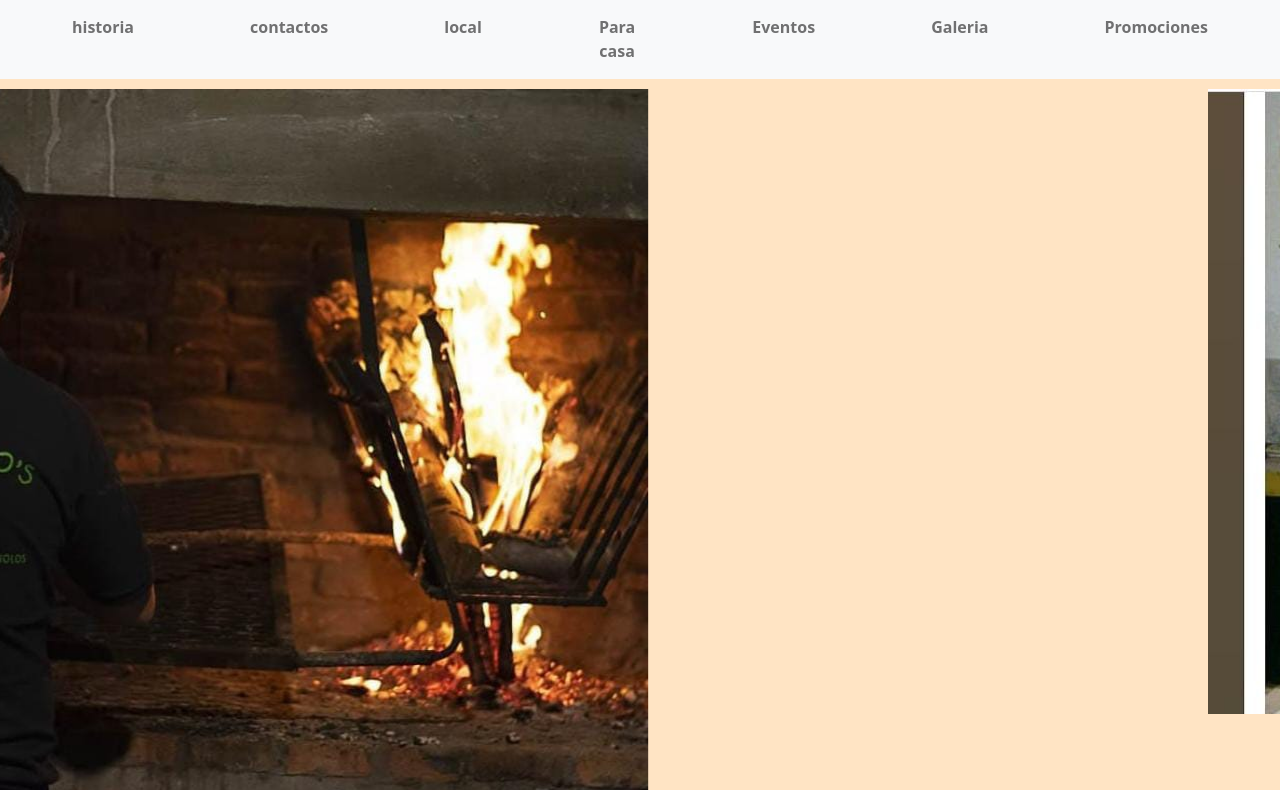
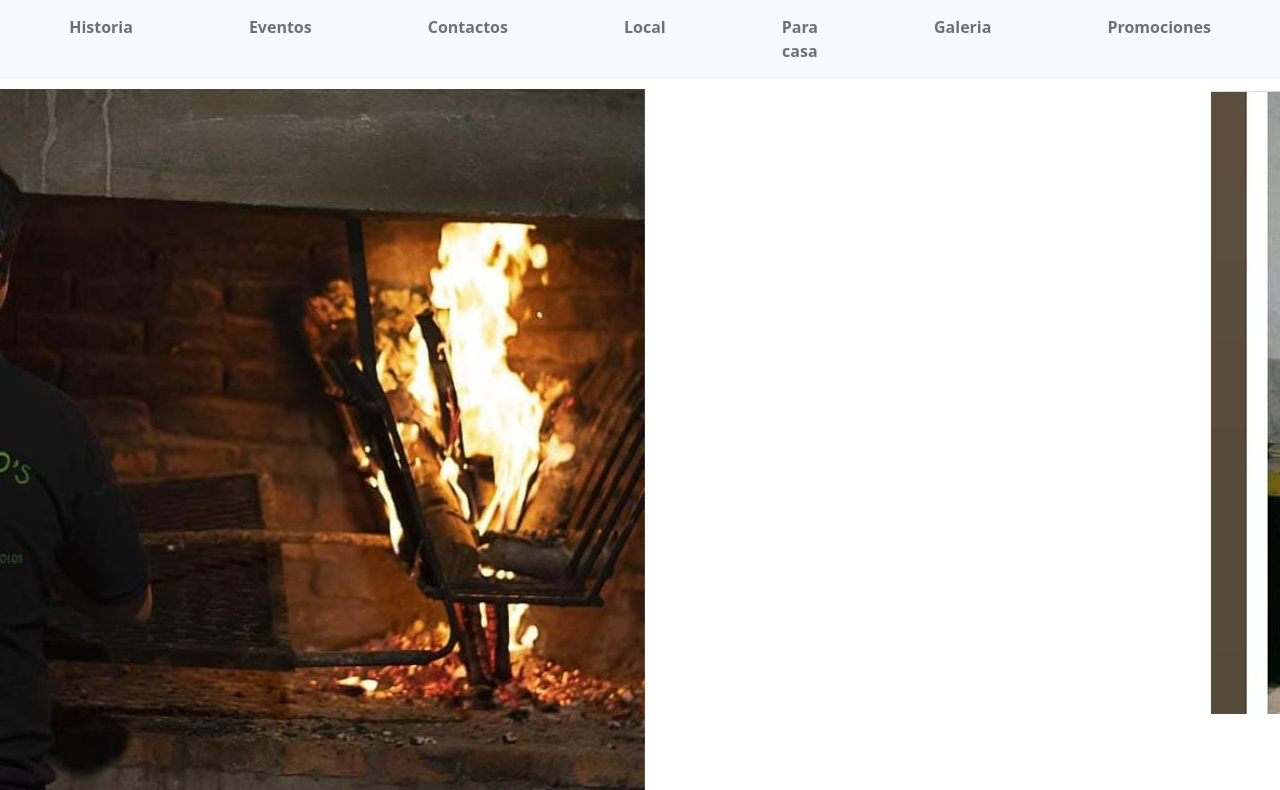
Before and after one commit to fedesas/proyecto-los-manolos, a plain HTML site: page paginas/galeria.html in a window 1280 px wide. Shown: the part 67-857 px from the top of the page. Drawn offline with nearby package versions, Linux system fonts and the light colour scheme.

Commit message:
otra mas

```diff
--- a/estilos.css
+++ b/estilos.css
@@ -12,8 +12,8 @@ html {
 head {
     text-align: center;
 }
-
-
+.d-block{justify-content: center;}
+@media(min-width: 320px)
 
 body {
 
@@ -56,17 +56,6 @@ body {
 }
 
 
-@media (min-width: 600px) {
-    .grid-container {
-        background-color: blue;
-    }
-}
-
-@media (min-width: 900px) {
-    .grid-container {
-        background-color: bisque;
-    }
-}
 
 
 nav {
--- a/paginas/galeria.html
+++ b/paginas/galeria.html
@@ -29,22 +29,23 @@
             <div class="collapse navbar-collapse" id="navbarNav">
                 <ul class="navbar-nav">
                     <li class="nav-item">
-                        <a class="nav-link" href="../paginas/historia.html">historia</a>
+                        <a class="nav-link" href="../paginas/historia.html">Historia</a>
                     </li>
 
                     <li class="nav-item">
-                        <a class="nav-link" href="../paginas/contactos.html">contactos</a>
+                        <a class="nav-link" href="../index.html">Eventos</a>
+                    </li>
+
+                    <li class="nav-item">
+                        <a class="nav-link" href="../paginas/contactos.html">Contactos</a>
                     </li>
                     <li class="nav-item">
-                        <a class="nav-link" href="../paginas/local.html">local</a>
+                        <a class="nav-link" href="../paginas/local.html">Local</a>
                     </li>
                     <li class="nav-item">
                         <a class="nav-link" href="../index.html">Para casa</a>
                     </li>
 
-                    <li class="nav-item">
-                        <a class="nav-link" href="../index.html">Eventos</a>
-                    </li>
                     <li class="nav-item">
                         <a class="nav-link" href="../paginas/galeria.html">Galeria</a>
                     </li>
```
Also changed, not shown: index.html (+3 -3 lines), paginas/contactos.html (+7 -6 lines), paginas/historia.html (+7 -6 lines), paginas/local.html (+7 -6 lines), paginas/promo.html (+7 -6 lines).
